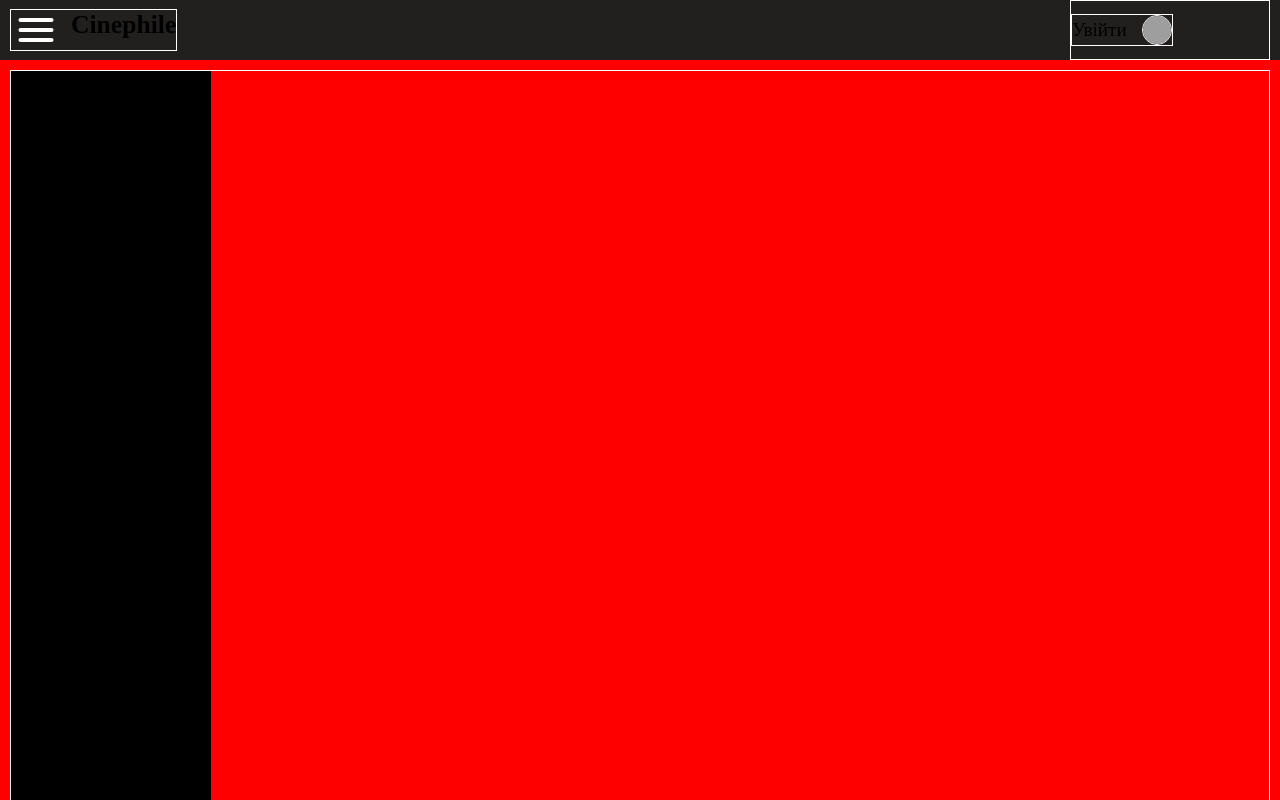
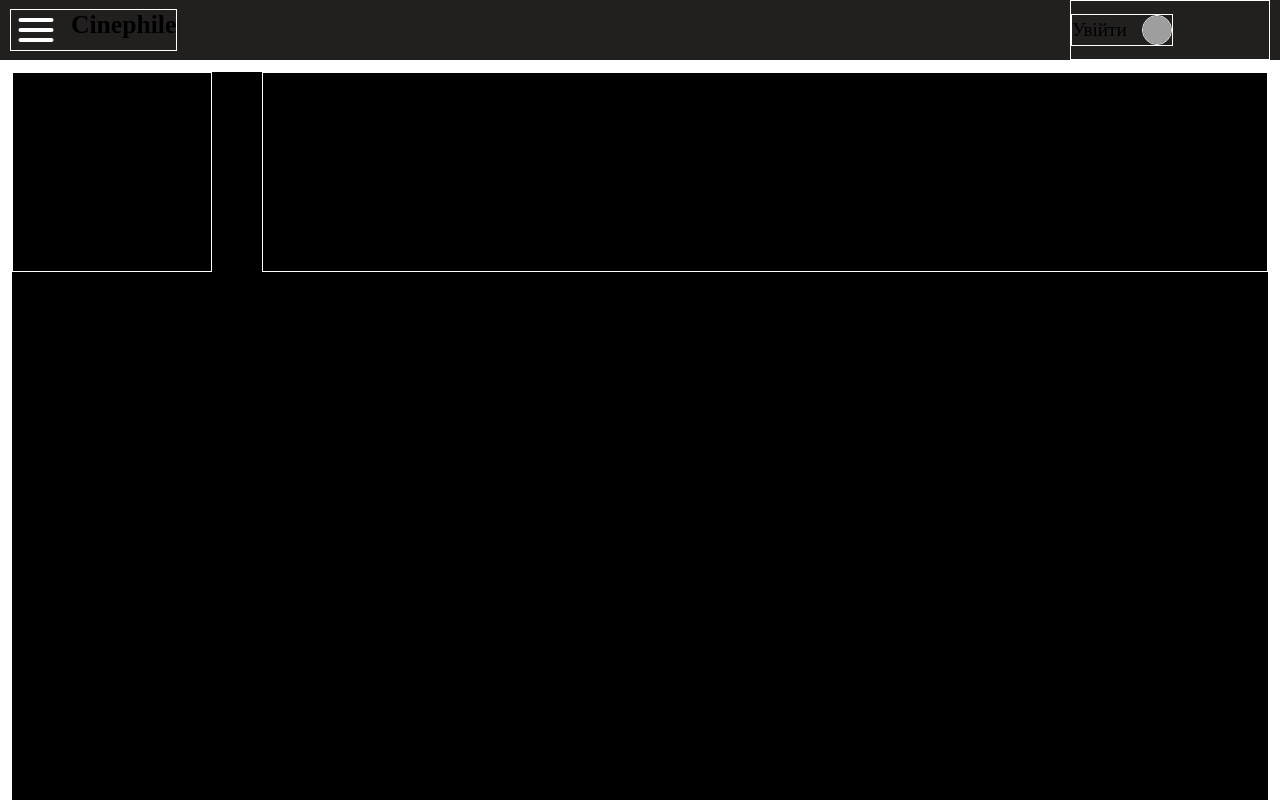
Before and after one commit to Svyatkk/Cinephile, a Next.js app in the folder client/: page /movie/1 in a window 1280 px wide. Shown: the top 800 px of the page. Built offline with nearby package versions, Linux system fonts and the light colour scheme; grey boxes are pictures that could not be loaded.

Commit message:
Виправлення помилк

```diff
--- a/client/src/app/(main)/(pages)/movie/[id]/MoviePage.tsx
+++ b/client/src/app/(main)/(pages)/movie/[id]/MoviePage.tsx
@@ -1,5 +1,5 @@
 'use client'
-import styes from './style.module.css'
+import styles from './style.module.css'
 import { useState } from "react"
 
 
@@ -7,6 +7,7 @@ type Props = {
     id: string
 }
 //пзніше тут буде передавтися не id а дата фільму
+
 
 
 export default function MoviePage({ id }: Props) {
@@ -17,7 +18,28 @@ export default function MoviePage({ id }: Props) {
     return (
         <>
 
-            <div className={styes.block}>
+            <div className={styles.block}>
+
+
+                <div className={styles.poster}>
+
+                </div>
+
+
+
+                <div className={styles.side}>
+                    <div className={styles.description}>
+                        {id}
+                    </div>
+
+
+                    <div className={styles.seans}>
+
+                    </div>
+                </div>
+
+
+
 
 
 
--- a/client/src/app/(main)/(pages)/movie/[id]/style.module.css
+++ b/client/src/app/(main)/(pages)/movie/[id]/style.module.css
@@ -1,5 +1,45 @@
 .block {
     height: 1200px;
+    width: 100%;
+    background-color: black;
+    display: flex;
+    gap: 20px;
+}
+
+
+.poster {
+    border: 1px solid white;
+
+    height: 200px;
     width: 200px;
-    background-color: black;
+    position: fixed;
+
+
 }
+
+.side {
+    display: flex;
+    border: 1px solid white;
+    height: 200px;
+    margin-left: 250px;
+    width: 100%;
+}
+
+
+.something {
+    border: 1px solid white;
+    width: 200px;
+    height: 200px;
+}
+
+.seans {
+    width: 200px;
+    height: 500px;
+
+}
+
+.description {
+    width: 200px;
+    height: 500px;
+
+}
--- a/client/src/app/(main)/(pages)/pages.module.css
+++ b/client/src/app/(main)/(pages)/pages.module.css
@@ -4,8 +4,8 @@
     align-items: center;
     flex-direction: column;
     padding: 10px;
-    background-color: red;
 
+    border: 1px solid white;
 
 
     min-height: calc(100vh - 60px);
--- a/client/src/app/(main)/layout.tsx
+++ b/client/src/app/(main)/layout.tsx
@@ -12,7 +12,10 @@ export default function PagesLayout({ children }: Props) {
 
 
             <NavBar></NavBar>
-            {children}
+            <div style={{ paddingTop: "60px" }}>
+                {children}
+
+            </div>
 
         </>
     )
--- a/client/src/components/Navbar/style.module.css
+++ b/client/src/components/Navbar/style.module.css
@@ -6,9 +6,10 @@
     padding: 0 10px 0 10px;
     align-items: center;
     justify-content: space-between;
+    width: 100%;
+    position: fixed;
+}
 
-    position: relative;
-}
 
 .logo {
     font-size: 1.6em;
```
Also changed, not shown: client/src/components/SideBar/style.module.css (+1 -8 lines).
